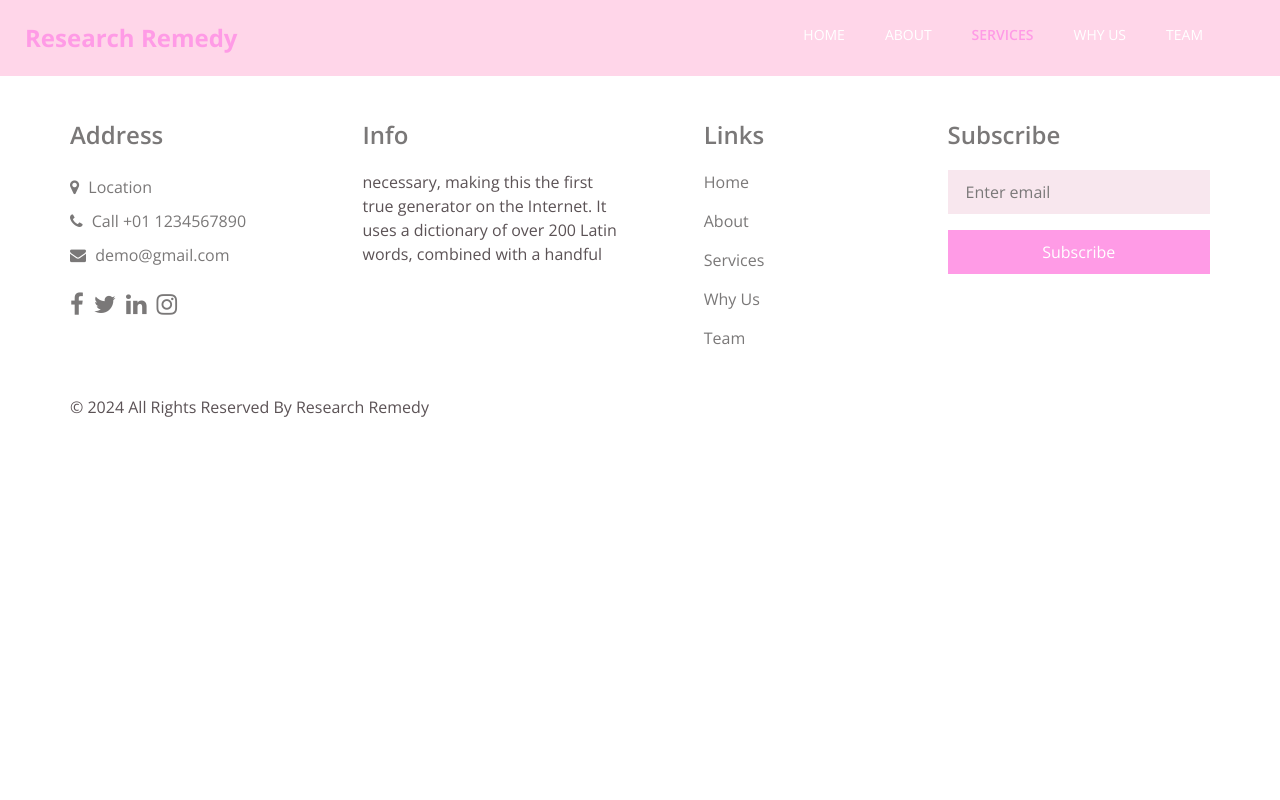
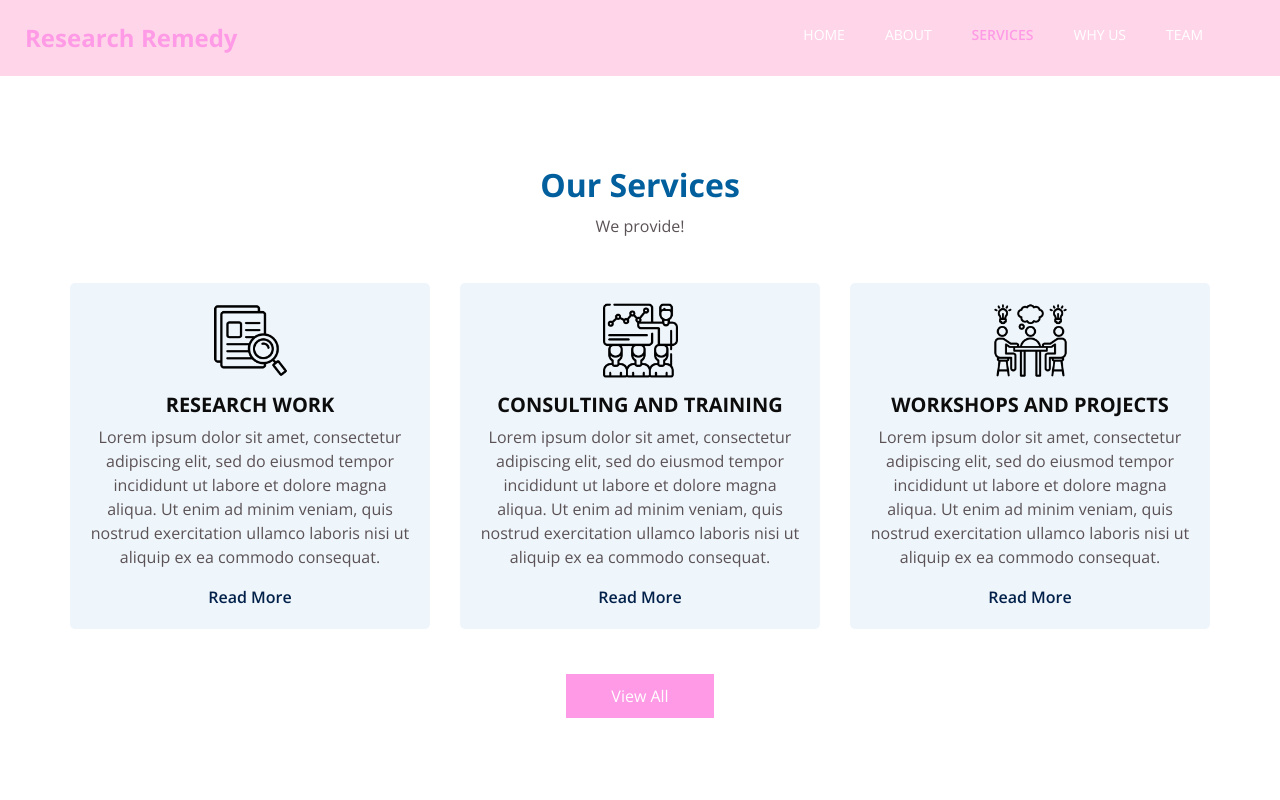
Before and after one commit to prerannaa/Research-Remedy, a plain HTML site: page service.html in a window 1280 px wide. Shown: the top 800 px of the page. Drawn offline with nearby package versions, Linux system fonts and the light colour scheme; some packages are replaced by stand-ins of ours.

Commit message:
Feat: Add icons in service page and structure assests folder

```diff
--- a/service.html
+++ b/service.html
@@ -22,7 +22,8 @@
   <link href="https://fonts.googleapis.com/css2?family=Roboto:wght@400;500;700;900&display=swap" rel="stylesheet">
 
   <!--owl slider stylesheet -->
-  <link rel="stylesheet" type="text/css" href="https://cdnjs.cloudflare.com/ajax/libs/OwlCarousel2/2.3.4/assets/owl.carousel.min.css" />
+  <link rel="stylesheet" type="text/css"
+    href="https://cdnjs.cloudflare.com/ajax/libs/OwlCarousel2/2.3.4/assets/owl.carousel.min.css" />
 
   <!-- font awesome style -->
   <link href="css/font-awesome.min.css" rel="stylesheet" />
@@ -54,7 +55,8 @@
             </span>
           </a>
 
-          <button class="navbar-toggler" type="button" data-toggle="collapse" data-target="#navbarSupportedContent" aria-controls="navbarSupportedContent" aria-expanded="false" aria-label="Toggle navigation">
+          <button class="navbar-toggler" type="button" data-toggle="collapse" data-target="#navbarSupportedContent"
+            aria-controls="navbarSupportedContent" aria-expanded="false" aria-label="Toggle navigation">
             <span class=""> </span>
           </button>
 
@@ -86,7 +88,7 @@
 
   <!-- service section -->
 
-  <!-- <section class="service_section layout_padding">
+  <section class="service_section layout_padding">
     <div class="service_container">
       <div class="container ">
         <div class="heading_container heading_center">
@@ -94,23 +96,23 @@
             Our <span>Services</span>
           </h2>
           <p>
-            There are many variations of passages of Lorem Ipsum available, but the majority have suffered alteration
+            We provide!
           </p>
         </div>
         <div class="row">
           <div class="col-md-4 ">
             <div class="box ">
               <div class="img-box">
-                <img src="images/s1.png" alt="">
+                <img src="images/services/s1.png" alt="">
               </div>
               <div class="detail-box">
                 <h5>
-                  Currency Wallet
+                  Research Work
                 </h5>
                 <p>
-                  fact that a reader will be distracted by the readable content of a page when looking at its layout.
-                  The
-                  point of using
+                  Lorem ipsum dolor sit amet, consectetur adipiscing elit, sed do eiusmod tempor incididunt ut labore et
+                  dolore magna aliqua. Ut enim ad minim veniam, quis nostrud exercitation ullamco laboris nisi ut
+                  aliquip ex ea commodo consequat.
                 </p>
                 <a href="">
                   Read More
@@ -121,16 +123,16 @@
           <div class="col-md-4 ">
             <div class="box ">
               <div class="img-box">
-                <img src="images/s2.png" alt="">
+                <img src="images/services/s2.png" alt="">
               </div>
               <div class="detail-box">
                 <h5>
-                  Security Storage
+                  Consulting and Training
                 </h5>
                 <p>
-                  fact that a reader will be distracted by the readable content of a page when looking at its layout.
-                  The
-                  point of using
+                  Lorem ipsum dolor sit amet, consectetur adipiscing elit, sed do eiusmod tempor incididunt ut labore et
+                  dolore magna aliqua. Ut enim ad minim veniam, quis nostrud exercitation ullamco laboris nisi ut
+                  aliquip ex ea commodo consequat.
                 </p>
                 <a href="">
                   Read More
@@ -141,16 +143,16 @@
           <div class="col-md-4 ">
             <div class="box ">
               <div class="img-box">
-                <img src="images/s3.png" alt="">
+                <img src="images/services/s3.png" alt="">
               </div>
               <div class="detail-box">
                 <h5>
-                  Expert Support
+                  Workshops and Projects
                 </h5>
                 <p>
-                  fact that a reader will be distracted by the readable content of a page when looking at its layout.
-                  The
-                  point of using
+                  Lorem ipsum dolor sit amet, consectetur adipiscing elit, sed do eiusmod tempor incididunt ut labore et
+                  dolore magna aliqua. Ut enim ad minim veniam, quis nostrud exercitation ullamco laboris nisi ut
+                  aliquip ex ea commodo consequat.
                 </p>
                 <a href="">
                   Read More
@@ -166,7 +168,7 @@
         </div>
       </div>
     </div>
-  </section> -->
+  </section>
 
   <!-- end service section -->
 
@@ -222,7 +224,8 @@
               Info
             </h4>
             <p>
-              necessary, making this the first true generator on the Internet. It uses a dictionary of over 200 Latin words, combined with a handful
+              necessary, making this the first true generator on the Internet. It uses a dictionary of over 200 Latin
+              words, combined with a handful
             </p>
           </div>
         </div>
@@ -275,8 +278,9 @@
   <!-- jQery -->
   <script type="text/javascript" src="js/jquery-3.4.1.min.js"></script>
   <!-- popper js -->
-  <script src="https://cdn.jsdelivr.net/npm/popper.js@1.16.0/dist/umd/popper.min.js" integrity="sha384-Q6E9RHvbIyZFJoft+2mJbHaEWldlvI9IOYy5n3zV9zzTtmI3UksdQRVvoxMfooAo" crossorigin="anonymous">
-  </script>
+  <script src="https://cdn.jsdelivr.net/npm/popper.js@1.16.0/dist/umd/popper.min.js"
+    integrity="sha384-Q6E9RHvbIyZFJoft+2mJbHaEWldlvI9IOYy5n3zV9zzTtmI3UksdQRVvoxMfooAo" crossorigin="anonymous">
+    </script>
   <!-- bootstrap js -->
   <script type="text/javascript" src="js/bootstrap.js"></script>
   <!-- owl slider -->
```
Also changed, not shown: index.html (+5 -4 lines), team.html (+3 -3 lines), images/services/s1.png (added), images/services/s2.png (added), images/services/s3.png (added), images/teams/team-1.jpg (renamed from images/team-1.jpg), images/teams/team-2.jpg (renamed from images/team-2.jpg), images/teams/team-3.jpg (renamed from images/team-3.jpg), images/teams/team-4.jpg (renamed from images/team-4.jpg).
